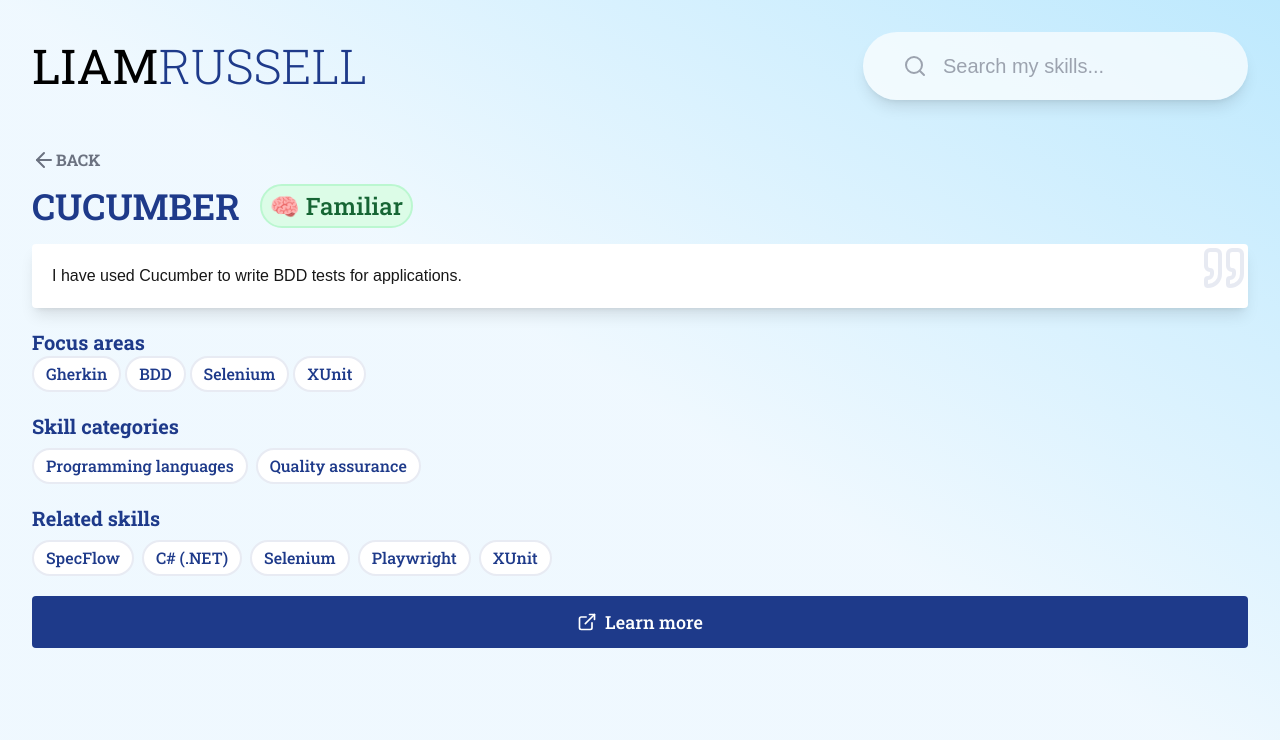
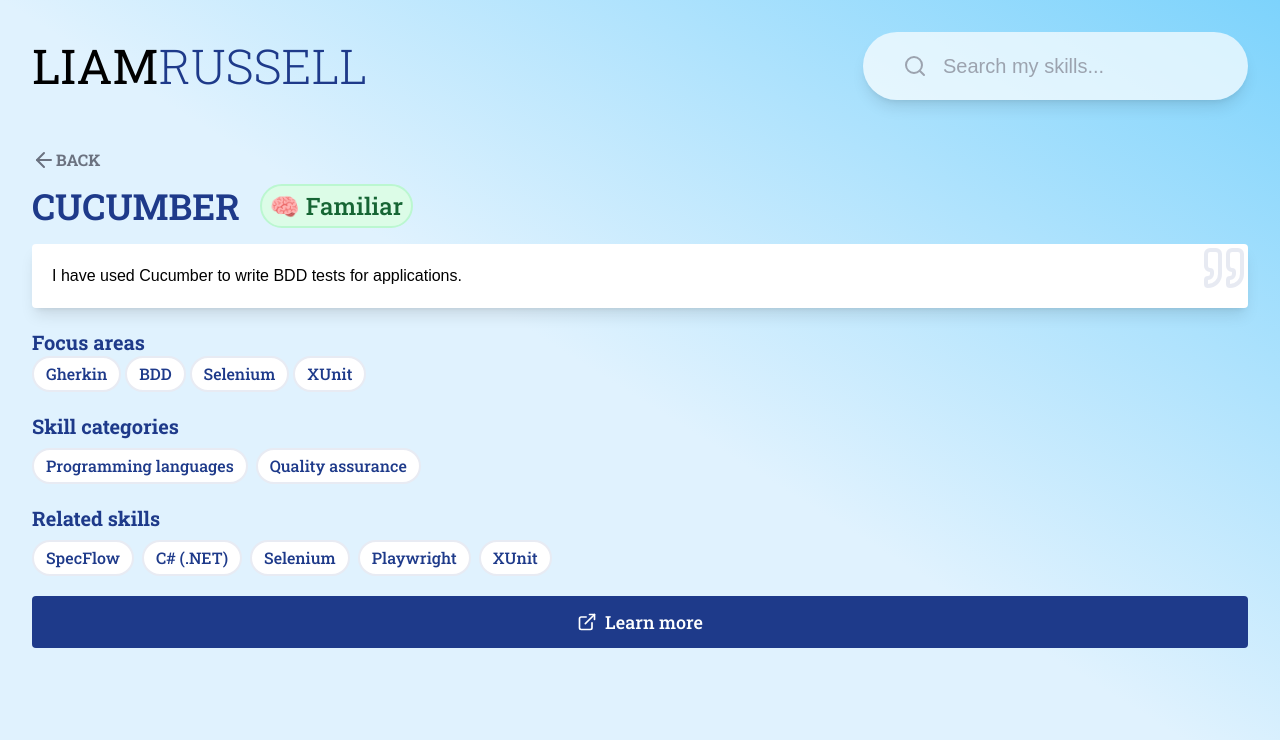
Before and after one commit to liam-russell/liamr.co, a Next.js app: page /skills/cucumber in a window 1280 px wide. Shown: the top 740 px of the page. Built offline with nearby package versions, Linux system fonts and the light colour scheme.

Commit message:
Fix dark mode and broken link

```diff
--- a/app/layout.tsx
+++ b/app/layout.tsx
@@ -31,9 +31,9 @@
     children: React.ReactNode;
 }>) {
     return (
-        <html lang="en" className={`bg-white font-sans ${nunito.variable} ${robotoSlab.variable}`}>
+        <html lang="en" className={`font-sans ${nunito.variable} ${robotoSlab.variable}`}>
             <body
-                className={`min-h-screen bg-gradient-to-tr from-sky-100/50 via-sky-100/50 to-sky-300/50 antialiased`}
+                className={`text-black min-h-screen bg-gradient-to-tr from-sky-100 via-sky-100 to-sky-300 antialiased`}
             >
                 <main className="container mx-auto flex min-h-full flex-col p-8">
                     <Analytics />
--- a/app/skills/[key]/page.tsx
+++ b/app/skills/[key]/page.tsx
@@ -61,7 +61,7 @@
             <div className="mt-2 flex flex-row flex-wrap gap-2">
                 {skill.categories.map((category) => <Link
                     key={category}
-                    href={`/search?categories=${category}`}
+                    href={`/skills?categories=${category}`}
                     className="rounded-full border-2 border-blue-900/10 bg-white px-3 py-1 font-serif font-medium text-blue-900 transition-colors hover:bg-blue-100"
                     prefetch={false}
                 >
```
